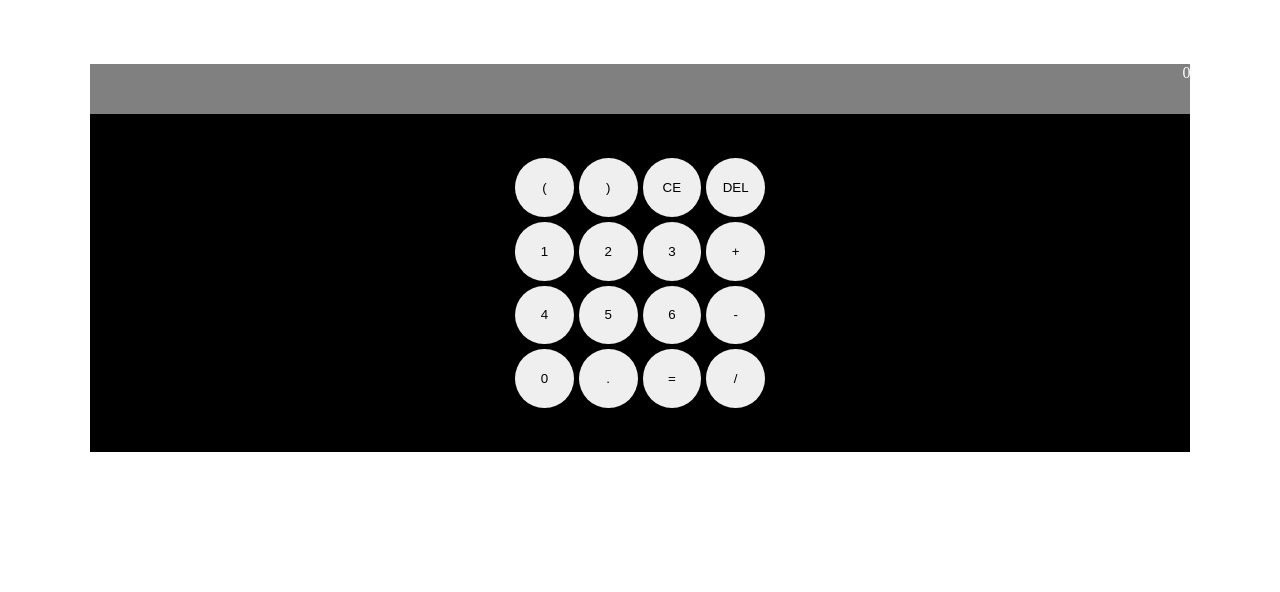
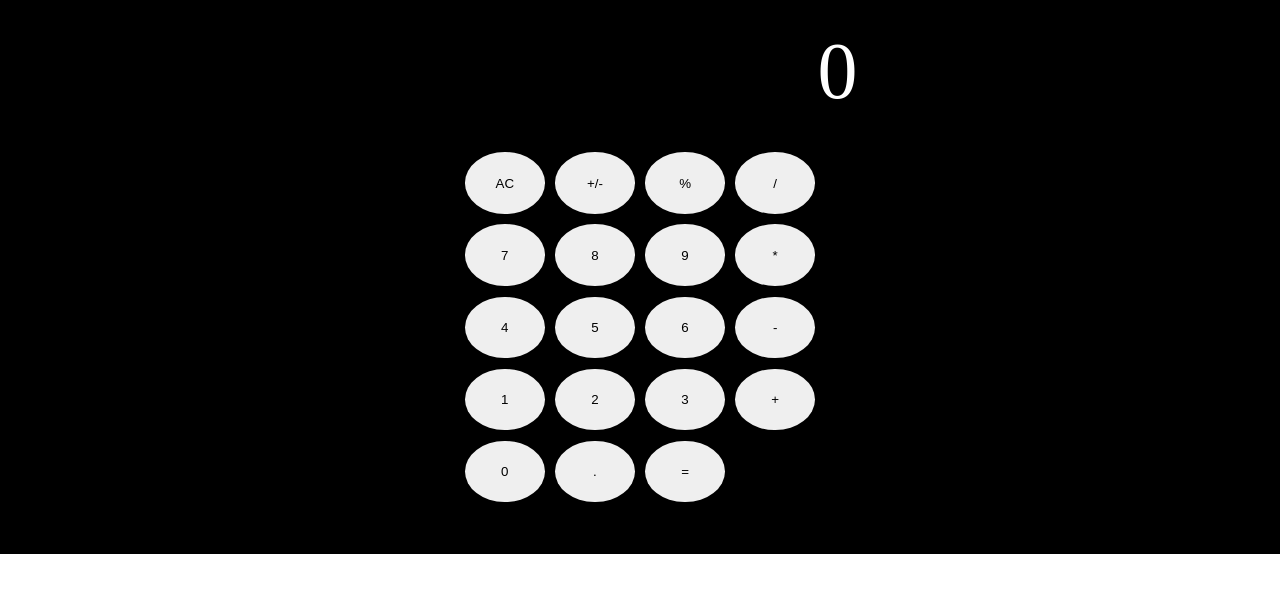
Before and after one commit to vietnguyen-dev/react-calculator, a React (Create React App) app: page / in a window 1280 px wide. Shown: the top 592 px of the page. Built offline with nearby package versions, Linux system fonts and the light colour scheme.

Commit message:
installed redux and react redux
fixed index.html, fixed css and button values

```diff
--- a/package.json
+++ b/package.json
@@ -10,6 +10,7 @@
     "react-dom": "^17.0.2",
     "react-redux": "^7.2.5",
     "react-scripts": "4.0.3",
+    "redux": "^4.1.1",
     "styled-components": "^5.3.1",
     "web-vitals": "^1.1.2"
   },
--- a/public/index.html
+++ b/public/index.html
@@ -7,11 +7,11 @@
     <meta name="theme-color" content="#000000" />
     <meta
       name="description"
-      content="JavaScript Calculator made with React"
+      content="JavaScript Calculator made with React and Redux"
     />
     <link rel="apple-touch-icon" href="%PUBLIC_URL%/logo192.png" />
     <link rel="manifest" href="%PUBLIC_URL%/manifest.json" />
-    <title>React Calculator</title>
+    <title>React Redux Calculator</title>
   </head>
   <body>
     <div id="root"></div>
--- a/src/App.css
+++ b/src/App.css
@@ -12,6 +12,6 @@ menu, nav, output, ruby, section, summary,time, mark, audio, video {
 	}
 
 .App {
-  margin: 5% 7%;
+  /* margin: 5% 7%; */
   background-color: black;
 }
--- a/src/components/ButtonPad.js
+++ b/src/components/ButtonPad.js
@@ -4,17 +4,17 @@ import styled from 'styled-components'
 
 const ButtonGrid = styled.div`
     margin: 0 auto;
-    width: 250px;
-    height: 250px;
+    width: 350px;
+    height: 350px;
     display: grid;
     grid-template-columns: 1fr 1fr 1fr 1fr;
-    grid-gap: 2%;
-    padding: 4% 6%;
+    padding: 4%;
+    grid-gap: 3%;
 `
 
 const CalculatorButton = styled.button`
     border-radius: 50%;
-    border: none
+    border: none;
 `
 
 const ButtonPad = props => {
--- a/src/components/Screen.js
+++ b/src/components/Screen.js
@@ -2,15 +2,17 @@ import React from 'react'
 import styled from 'styled-components'
 
 const ScreenContainer = styled.div`
-    background-color: grey;
     color: white;
     height: 50px;
     display: grid;
-    grid-template-columns: 1fr
+    grid-template-columns: 1fr;
+    margin:0% 30% 0%;
+    padding: 2% 3%;
 `
 
 const Total = styled.p`
     text-align: right;
+    font-size: 10vh
 `
 
 const Screen = props => {
--- a/src/components/buttonValues.js
+++ b/src/components/buttonValues.js
@@ -5,10 +5,12 @@
 //0 . = /
 
 let buttonValues = [
-    {id: 0, value: '('}, {id: 1, value: ')'}, {id: 2, value: 'CE'}, {id: 4, value: 'DEL'},
-    {id: 5, value: '1'}, {id: 6, value: '2'}, {id: 8, value: '3'}, {id: 9, value: '+'},
+    {id: 0, value: 'AC'}, {id: 1, value: '+/-'}, {id: 2, value: '%'}, {id: 4, value: '/'},
+    {id: 5, value: '7' }, {id: 6, value: '8' }, {id: 8, value: '9'}, {id: 9, value: '*'},
     {id: 10, value: '4'}, {id: 11, value: '5'}, {id: 12, value: '6'}, {id: 13, value: '-'},
-    {id: 14, value: '0'}, {id: 15, value: '.'}, {id: 16, value: '='}, {id: 17, value: '/'}
+    {id: 14, value: '1'}, {id: 15, value: '2'}, {id: 16, value: '3'}, {id: 17, value: '+'},
+    {id: 18, value: '0'}, {id: 19, value: '.'}, {id: 20, value: '='},
+
 ]
 
 export default buttonValues
```
Also changed, not shown: src/redux/actions/index.js (added), src/redux/reducers/index.js (added), src/redux/store/index.js (added).
